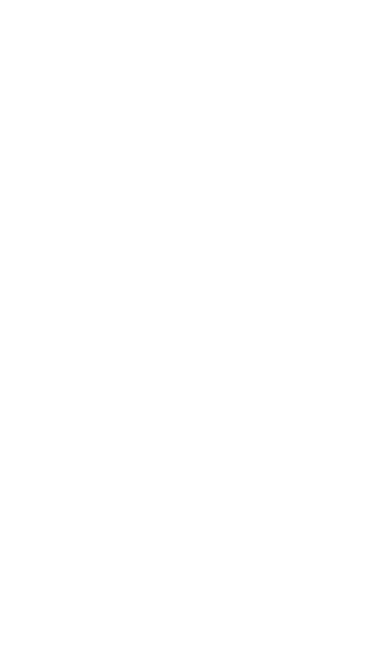
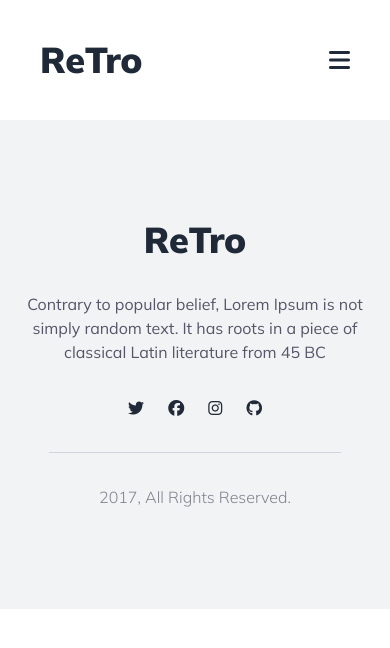
Before and after one commit to rakibgithub21/Retro_Conntect, a plain HTML site: page index.html in a window 390 px wide. Drawn offline with nearby package versions, Linux system fonts and the light colour scheme.

Commit message:
responsive footer desgin

```diff
--- a/index.html
+++ b/index.html
@@ -1,5 +1,6 @@
 <!DOCTYPE html>
 <html lang="en">
+
 <head>
     <meta charset="UTF-8">
     <meta name="viewport" content="width=device-width, initial-scale=1.0">
@@ -19,19 +20,47 @@
         rel="stylesheet">
 
     <style>
-            .mulish{
+        .mulish {
             font-family: "Mulish", sans-serif;
         }
-            .inter{
+
+        .inter {
             font-family: "Inter", sans-serif;
         }
     </style>
 </head>
+
 <body>
 
 
     <!-- header start here -->
-    <header>
+    <header class="container mx-auto p-10">
+        <!-- nav bar design -->
+        <nav class="flex justify-between items-center mulish">
+
+            <div>
+                <h1 class="font-black text-4xl">ReTro</h1>
+            </div>
+
+            <div class="gap-5 items-center hidden md:flex">
+                <button title="home" class="btn btn-circle"><i class="fa-solid fa-house"></i></button>
+                <button title="edit" class="btn btn-circle"><i class="fa-solid fa-pen"></i></button>
+                <button title="add" class="btn btn-circle"><i class="fa-solid fa-user-plus"></i></button>
+                <button title="report" class="btn btn-circle"><i class="fa-regular fa-flag"></i></button>
+                <button class="py-4 px-10 bg-[#797DFC] rounded-[50px] text-white text-xl font-bold">Sign in</button>
+
+            </div>
+
+            <div class="block md:hidden">
+                <i class="fa-solid fa-bars text-2xl"></i>
+            </div>
+
+        </nav>
+
+        <!-- banner section -->
+
+
+
 
     </header>
 
@@ -42,11 +71,26 @@
     </main>
 
     <!-- Footer -->
-    <footer>
-
+    <footer class="text-center py-[100px] space-y-8 bg-[#12132d0d] mulish">
+        <h1 class="text-4xl font-black">ReTro</h1>
+        <p class="w-11/12 md:w-[604px] mx-auto text-[#12132db3]">Contrary to popular belief, Lorem Ipsum is not simply
+            random text. It
+            has roots in a
+            piece of classical Latin
+            literature
+            from 45 BC</p>
+        <div class="space-x-5">
+            <i class="fa-brands fa-twitter"></i>
+            <i class="fa-brands fa-facebook"></i>
+            <i class="fa-brands fa-instagram"></i>
+            <i class="fa-brands fa-github"></i>
+        </div>
+        <hr class="w-9/12 mx-auto border-gray-300">
+        <p class="text-[#12132d80] font-light">2017, All Rights Reserved.</p>
     </footer>
 
 
     <script src="index.js"></script>
 </body>
+
 </html>
```
Also changed, not shown: tailwind.config.js (added). Lines whose indentation alone changed are shown as unchanged.
